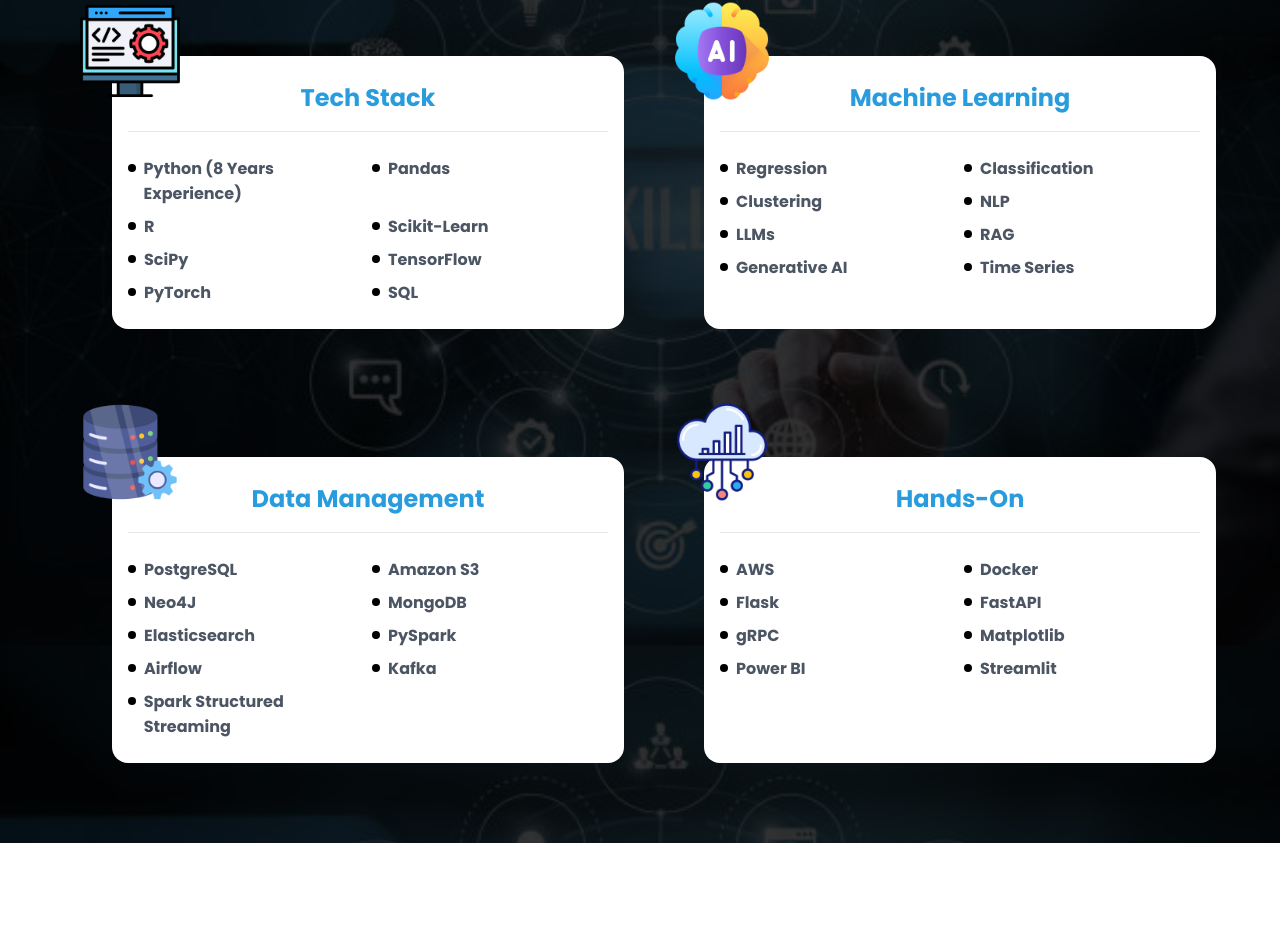
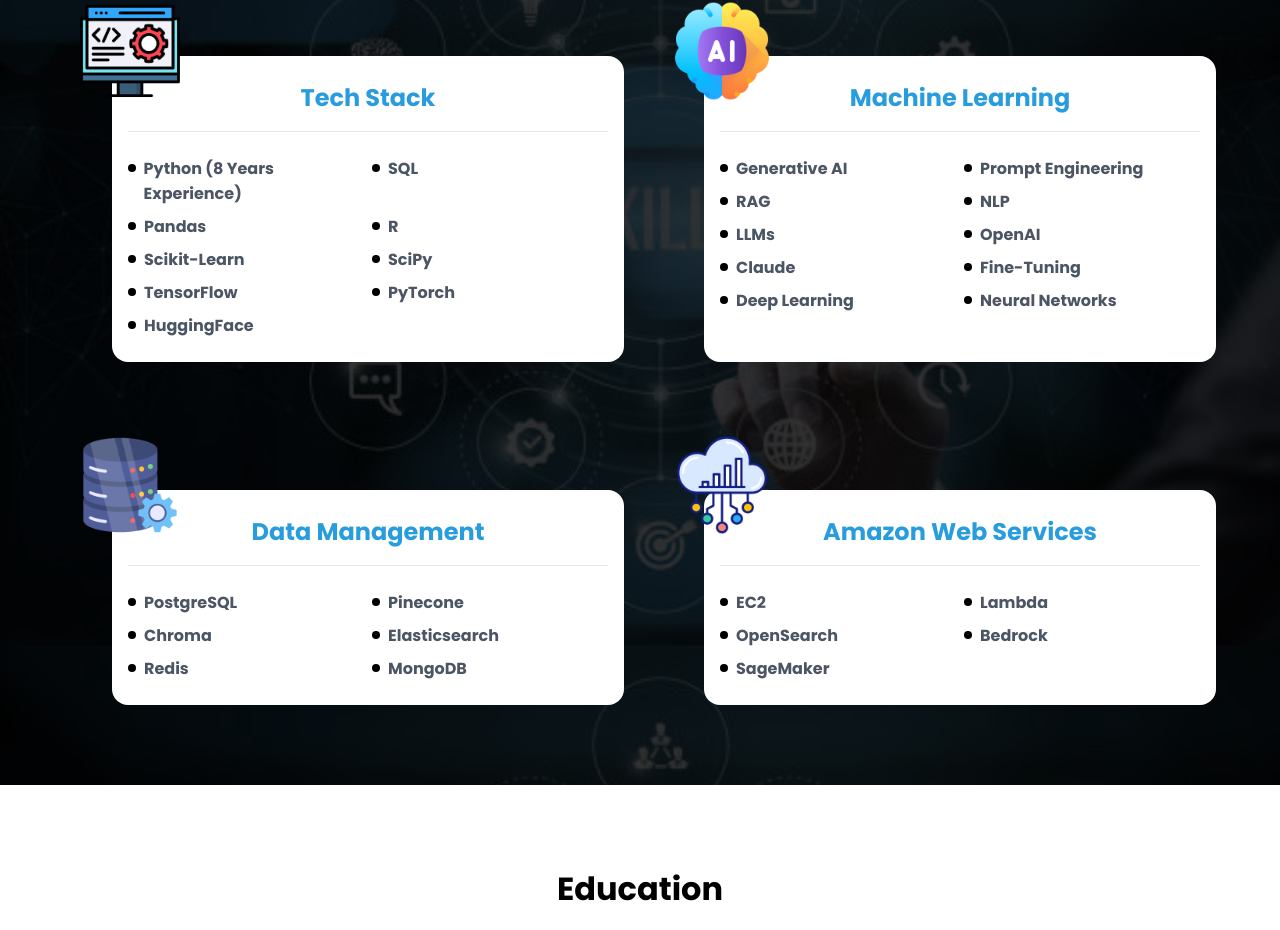
Before and after one commit to alireza-heidarii/Persona, a Next.js app: page / in a window 1280 px wide. Shown: the part 2340-3270 px from the top of the page. Built offline with nearby package versions, Linux system fonts and the light colour scheme.

Commit message:
Update skills.tsx

```diff
--- a/src/app/components/skills.tsx
+++ b/src/app/components/skills.tsx
@@ -12,24 +12,25 @@
         {
             title: "Tech Stack",
             icon: backend,
-            data: ["Python (8 Years Experience)", "Pandas", "R", "Scikit-Learn", "SciPy", "TensorFlow", "PyTorch", "SQL"],
+            data: ["Python (8 Years Experience)", "SQL", "Pandas", "R", "Scikit-Learn", "SciPy", "TensorFlow", "PyTorch", "HuggingFace"],
             animation: "fade-left"
-        },        {
+        },
+        {
             title: "Machine Learning",
             icon: ai,
-            data: ["Regression", "Classification", "Clustering", "NLP", "LLMs", "RAG", "Generative AI", "Time Series"],
+            data: ["Generative AI", "Prompt Engineering", "RAG", "NLP", "LLMs", "OpenAI", "Claude", "Fine-Tuning", "Deep Learning", "Neural Networks"],
             animation: "fade-right"
         },
         {
             title: "Data Management",
             icon: database,
-            data: ["PostgreSQL", "Amazon S3", "Neo4J", "MongoDB", "Elasticsearch", "PySpark", "Airflow", "Kafka", "Spark Structured Streaming"],
+            data: ["PostgreSQL", "Pinecone", "Chroma", "Elasticsearch", "Redis", "MongoDB"],
             animation: "fade-right"
         },
         {
-            title: "Hands-On",
+            title: "Amazon Web Services",
             icon: devops,
-            data: ["AWS", "Docker", "Flask", "FastAPI", "gRPC", "Matplotlib", "Power BI", "Streamlit"],
+            data: ["EC2", "Lambda", "OpenSearch", "Bedrock", "SageMaker"],
             animation: "fade-left"
         }
     ];
```
